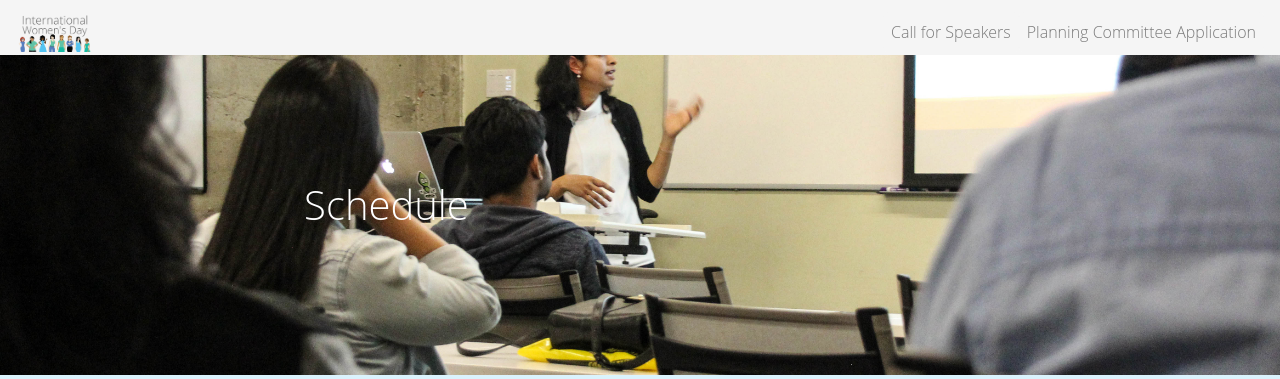
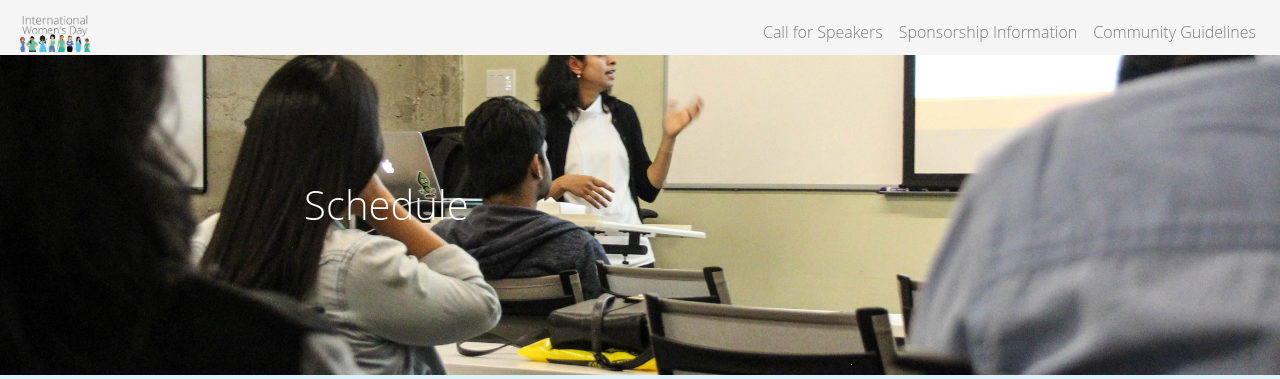
Before and after one commit to chatasweetie/international-womens-day, a Flask app: page /schedule in a window 1280 px wide. Shown: the top 379 px of the page. Run offline with Flask 2, Linux system fonts and the light colour scheme; some libraries are stand-ins or nearby versions.

Commit message:
added sponsorship letter and link on homepage

```diff
--- a/templates/base.html
+++ b/templates/base.html
@@ -12,7 +12,7 @@
       <link rel="stylesheet" type="text/css" href="/static/css/styling.css">
       <!-- social media sharing -->
       <meta property="og:image" content="https://watchful-force-155207.appspot.com/logo.png" />
-      <meta property="og:description" content="Come learn from amazing women and non-binary folks in tech, be inspired, and connect with others in San Francisco. We are planning on having talks on Technology, Professional & Personal Development" />
+      <meta property="og:description" content="Come learn from amazing women and non-binary folks in tech, be inspired, and connect with others. The event will be in brilliant San Fransisco." />
       <meta property="og:url"content="https://watchful-force-155207.appspot.com/" />
       <meta property="og:title" content="IWD 2018 Celebrating Women in Tech" />
     {% block head %}  {% endblock %}
@@ -32,7 +32,10 @@
         <a class="nav-link" target="_blank" href="http://bit.ly/iwd17-speakercall">Call for Speakers</a>
       </li>
       <li class="nav-item">
-        <a class="nav-link" target="_blank" href="https://goo.gl/forms/U03Diq6bHwXnboW13">Planning Committee Application</a>
+        <a class="nav-link" target="_blank" href="/show/sponsorship-pdf/">Sponsorship Information</a>
+      </li>
+      <li class="nav-item">
+        <a class="nav-link" href="/community">Community Guidelines</a>
       </li>
 <!--       <li class="nav-item">
         <a class="nav-link" href="#">Sponsor</a>
```
Also changed, not shown: 1 other file.
